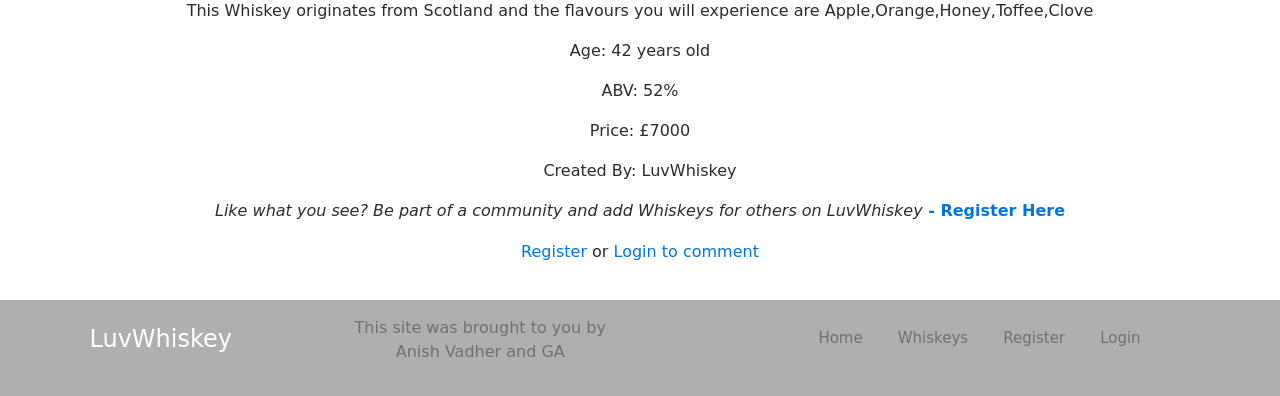
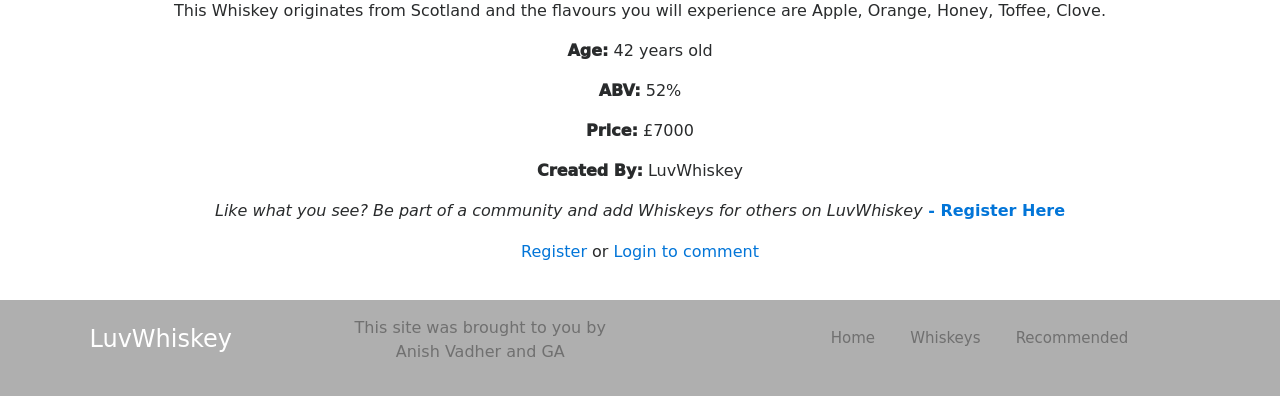
Before and after one commit to avadher510/wdi_project_2_whiskey_app, a Node server app: page /whiskeys/600000000000000000000008 in a window 1280 px wide. Shown: the part 805-1201 px from the top of the page. Run offline with Node 20, Linux system fonts and the light colour scheme; data comes from the database, SQL or seed files in the repository; style sheets or scripts are compiled from the project's sources; some libraries are stand-ins or nearby versions; some web fonts are replaced.

Commit message:
footer link edited to recommended

```diff
--- a/src/scss/style.scss
+++ b/src/scss/style.scss
@@ -28,6 +28,14 @@ button {
 
 .delete-btn {
   margin-bottom: 30px;
+}
+
+p {
+  span {
+    &.show-whiskey-info {
+      font-weight: 1000;
+    }
+  }
 }
 
 .container {
--- a/views/partials/_footer.ejs
+++ b/views/partials/_footer.ejs
@@ -15,8 +15,7 @@
       <ul>
         <li><a href="/">Home</a></li>
         <li><a href="/whiskeys">Whiskeys</a></li>
-        <li><a href="/register">Register</a></li>
-        <li><a href="/login">Login</a></li>
+        <li><a href="/whiskeys?brand=Glenmorangie">Recommended</a></li>
       </ul>
     </div>
 
--- a/views/whiskeys/show.ejs
+++ b/views/whiskeys/show.ejs
@@ -2,11 +2,11 @@
 <h2><%= whiskey.variant %></h2>
 <h3><%= whiskey.type %></h3>
 <img src="<%= whiskey.image %>" alt="<%= whiskey.brand %> <%= whiskey.variant %>" class="btl-img">
-<p>This Whiskey originates from <%= whiskey.origin %> and the flavours you will experience are <%= whiskey.notes %></p>
-<p>Age: <%= whiskey.age %> years old</p>
-<p>ABV: <%= whiskey.abv %>%</p>
-<p>Price: £<%= whiskey.price %></p>
-<p>Created By: <%= whiskey.createdBy.username %></p>
+<p>This Whiskey originates from <%= whiskey.origin %> and the flavours you will experience are <%= whiskey.notes %>.</p>
+<p><span class="show-whiskey-info">Age:</span> <%= whiskey.age %> years old</p>
+<p><span class="show-whiskey-info">ABV:</span> <%= whiskey.abv %>%</p>
+<p><span class="show-whiskey-info">Price:</span> £<%= whiskey.price %></p>
+<p><span class="show-whiskey-info">Created By:</span> <%= whiskey.createdBy.username %></p>
 
 <% if (locals.isLoggedIn) { %>
 <button type="submit" value="Edit" class="btn btn-primary edit-btn"><a href="/whiskeys/<%= whiskey.id %>/edit">Edit</a></button>
```
Also changed, not shown: db/seeds.js (+5 -5 lines).
